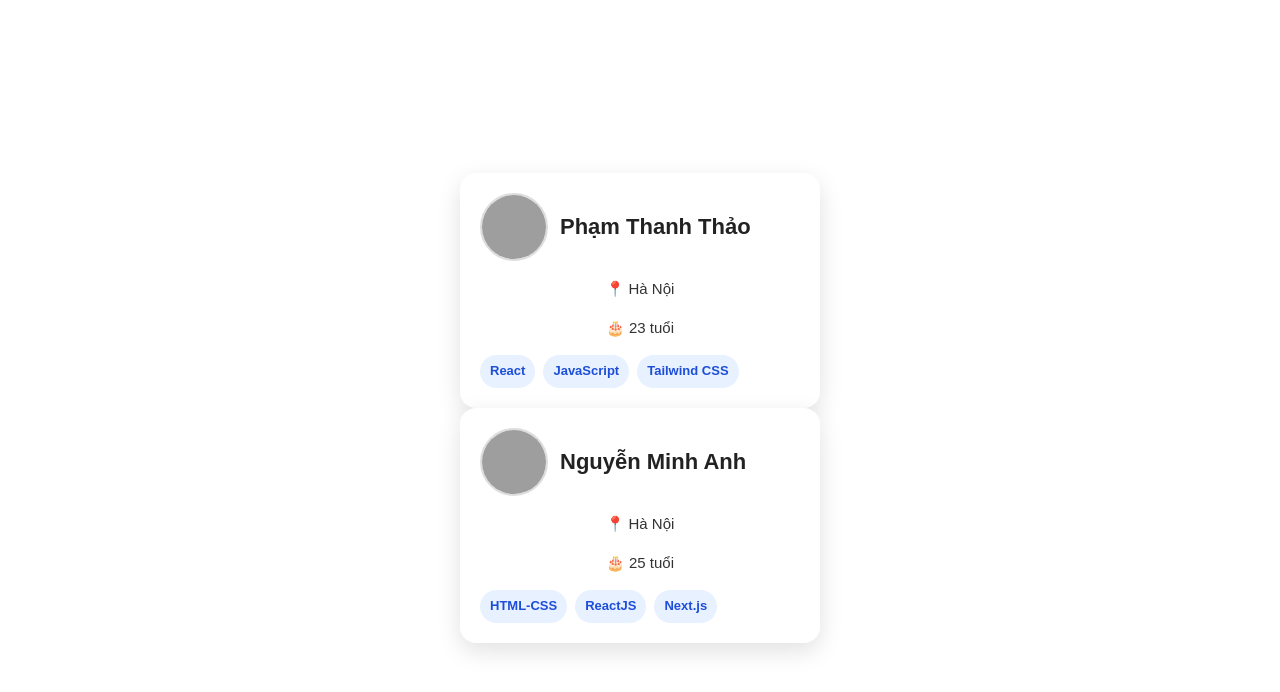
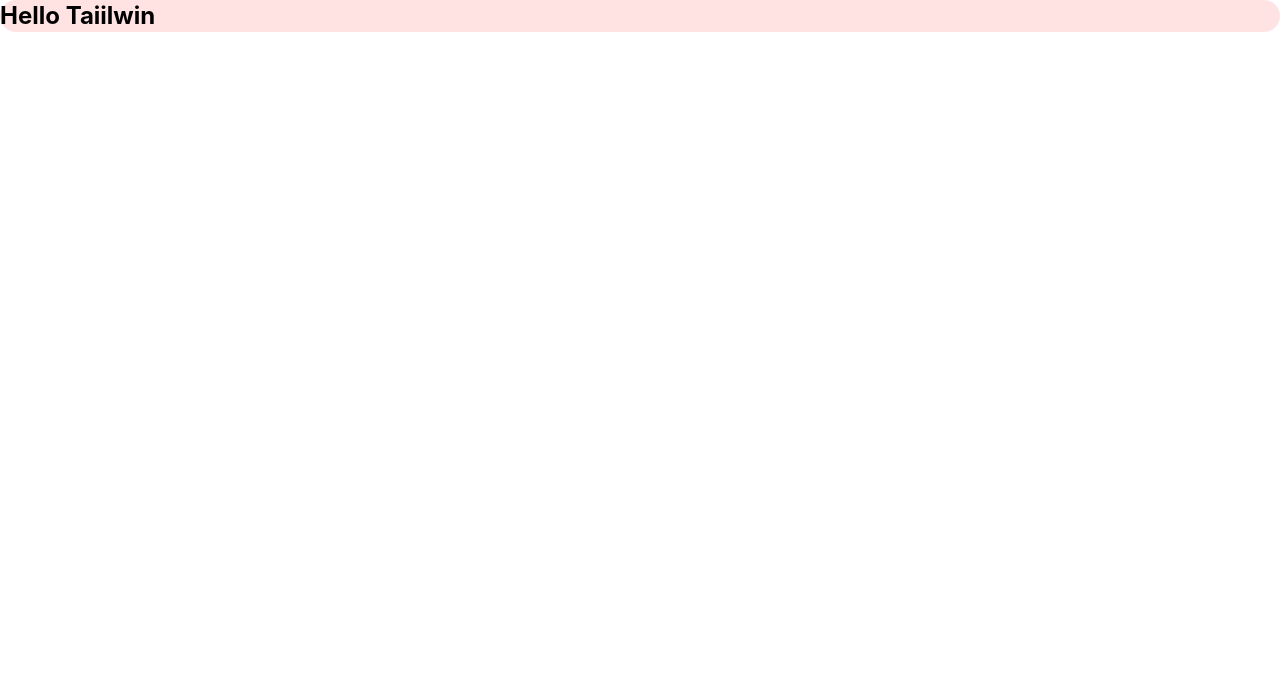
Before and after one commit to nvantien24042002/react-go, a React (Vite) app: page / in a window 1280 px wide. Shown: the top 692 px of the page. Built offline with nearby package versions, Linux system fonts and the light colour scheme; grey boxes are pictures that could not be loaded.

Commit message:
added Embed Tailwind into React

```diff
--- a/package.json
+++ b/package.json
@@ -10,8 +10,10 @@
     "preview": "vite preview"
   },
   "dependencies": {
+    "@tailwindcss/vite": "^4.3.0",
     "react": "^19.0.0-rc.1",
-    "react-dom": "^19.0.0-rc.1"
+    "react-dom": "^19.0.0-rc.1",
+    "tailwindcss": "^4.3.0"
   },
   "devDependencies": {
     "@babel/core": "^7.29.0",
--- a/src/App.css
+++ b/src/App.css
@@ -1,17 +1 @@
-
-body {
-  font-family: system-ui, -apple-system, BlinkMacSystemFont, 'Segoe UI', Roboto, Oxygen, Ubuntu, Cantarell, 'Open Sans', 'Helvetica Neue', sans-serif;
-  display: flex;
-  justify-content: center;
-  align-items: center;
-  min-height: 100vh;
-  text-align: center;
-}
-
-h3 {
-  font-size: 30px;
-  color: blueviolet;
-}
-.my-text {
-  color: brown;
-}
+@import "tailwindcss";
--- a/src/App.jsx
+++ b/src/App.jsx
@@ -1,9 +1,10 @@
 import './App.css'
-import UserProfile from './components/UserProfile';
-import { userList } from './data/userList';
+// import UserProfile from './components/UserProfile';
+// import { userList } from './data/userList';
 function App() {
+  return <h1 className='text-2xl font-bold bg-red-100 rounded-full'>Hello Taiilwin</h1>
   // Logic
-  console.log(userList);
+  // console.log(userList);
     // const FilteredUsers = userList.filter(
     //     (user) => user.location === "Hà Nội"
     // );
@@ -16,30 +17,31 @@ function App() {
     //     user.skills.some((s) => s.includes("React"))
     // );
 
-  const FilteredUsers = userList.filter(
-      (user) =>
-          user.skills.some((s) => s.includes("React")) &&
-          user.location === "Hà Nội"
-  );
-  return (
-    <div className="app-container">
-      {FilteredUsers?.length > 0 ? (
+  // const FilteredUsers = userList.filter(
+  //     (user) =>
+  //         user.skills.some((s) => s.includes("React")) &&
+  //         user.location === "Hà Nội"
+  // );
+  // return (
 
-        FilteredUsers.map((user) => (
-            <UserProfile
-                key={user.id}
-                user={user}
-            />
-        ))
+  //   <div className="app-container">
+  //     {FilteredUsers?.length > 0 ? (
 
-    ) : (
+  //       FilteredUsers.map((user) => (
+  //           <UserProfile
+  //               key={user.id}
+  //               user={user}
+  //           />
+  //       ))
 
-        <div className="empty-state">
-            <p>Không tìm thấy dữ liệu</p>
-        </div>
+  //   ) : (
 
-    )}
-    </div>
-  );
+  //       <div className="empty-state">
+  //           <p>Không tìm thấy dữ liệu</p>
+  //       </div>
+
+  //   )}
+  //   </div>
+  // );
 }
 export default App;
--- a/vite.config.js
+++ b/vite.config.js
@@ -1,4 +1,5 @@
 import { defineConfig } from 'vite'
+import tailwindcss from '@tailwindcss/vite'
 import react, { reactCompilerPreset } from '@vitejs/plugin-react'
 import babel from '@rolldown/plugin-babel'
 
@@ -6,6 +7,7 @@ import babel from '@rolldown/plugin-babel'
 export default defineConfig({
   plugins: [
     react(),
-    babel({ presets: [reactCompilerPreset()] })
+    babel({ presets: [reactCompilerPreset()] }),
+    tailwindcss(),
   ],
 })
```
Also changed, not shown: 1 other file (tests, documents, lock files or other folders).
